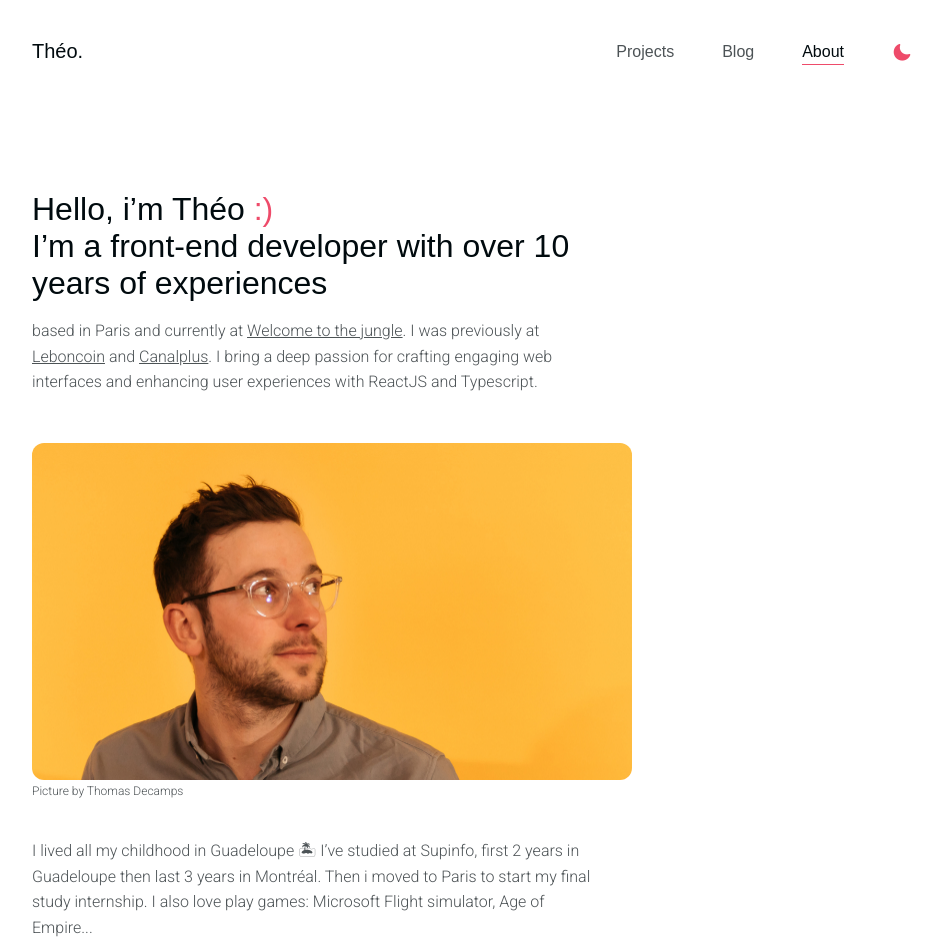
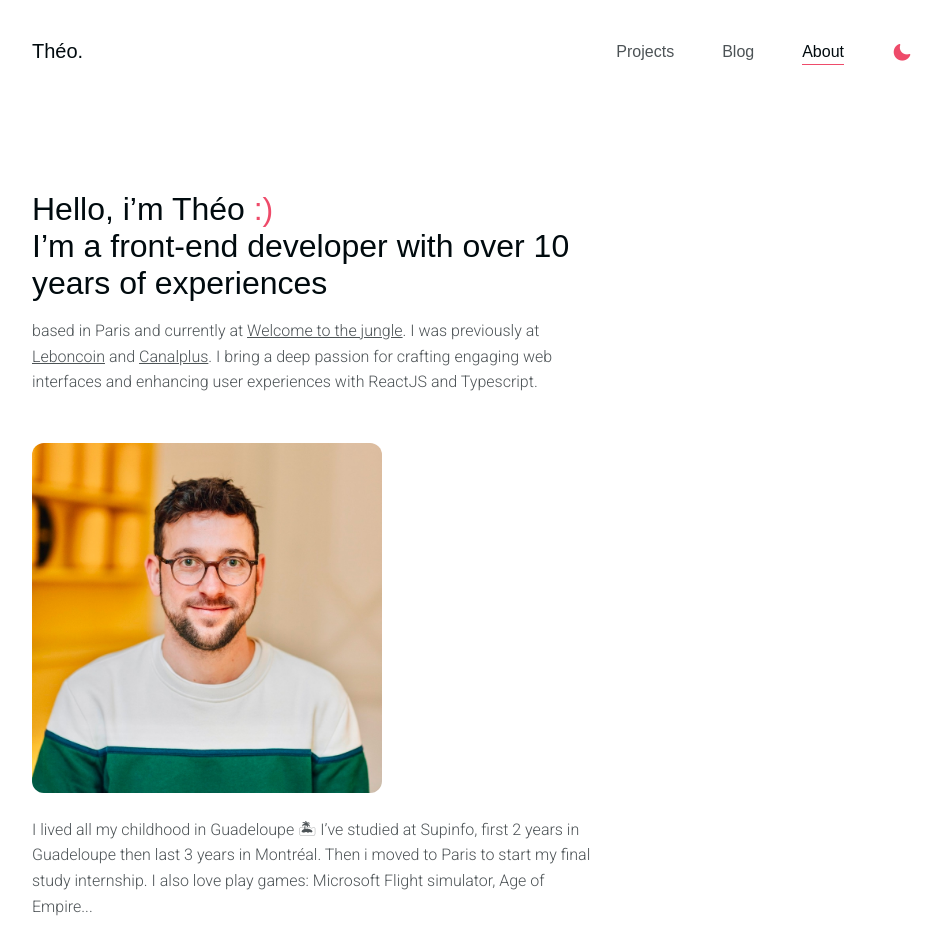
Before and after one commit to theo-mesnil/theomesnil.com, a Next.js app: page /about in a window 1280 px wide. Shown: the top 944 px of the page, without its empty margins (168-1110 px from the left). Built offline with nearby package versions, Linux system fonts and the light colour scheme; a web font is replaced by a local one.

Commit message:
feat: add new picture

```diff
--- a/app/about/page.module.css
+++ b/app/about/page.module.css
@@ -19,27 +19,21 @@
   position: relative;
   display: block;
   width: 100%;
-  aspect-ratio: 16 / 9;
+  aspect-ratio: 1 / 1;
   margin-top: var(--space-3xl);
-  max-width: 37.5rem;
+  max-width: 21.875rem;
   border-radius: var(--radius);
   overflow: hidden;
-}
-
-.pictureCopyright {
-  margin-top: var(--space-xs);
-  margin-bottom: var(--space-xxl);
-}
-
-.pictureCopyright a {
-  color: inherit;
-  text-decoration: none;
 }
 
 .experiences {
   margin-top: var(--space-3xl);
 }
 
+.life {
+  margin-top: var(--space-lg);
+}
+
 .resume {
   margin-top: var(--space-lg);
 }
--- a/app/about/page.tsx
+++ b/app/about/page.tsx
@@ -120,12 +120,7 @@ export default function About() {
           <Image fill placeholder="blur" src={meImage} alt="Théo Mesnil" />
         </div>
       </section>
-      <Text variant="xs" className={styles.pictureCopyright} as="div">
-        <a href="https://www.instagram.com/thomdek/" target="_blank" rel="noopener noreferrer">
-          Picture by Thomas Decamps
-        </a>
-      </Text>
-      <Wording>
+      <Wording className={styles.life}>
         I lived all my childhood in Guadeloupe 🏝 I’ve studied at Supinfo, first 2 years in
         Guadeloupe then last 3 years in Montréal. Then i moved to Paris to start my final study
         internship. I also love play games: Microsoft Flight simulator, Age of Empire...
--- a/app/components/Wording/index.tsx
+++ b/app/components/Wording/index.tsx
@@ -4,11 +4,12 @@ import styles from './index.module.css'
 
 interface WordingProps {
   children: React.ReactNode
+  className?: string
 }
 
-export default function Wording({ children }: WordingProps) {
+export default function Wording({ children, className }: WordingProps) {
   return (
-    <Text className={styles.wording} as="p">
+    <Text className={`${styles.wording} ${className}`} as="p">
       {children}
     </Text>
   )
```
Also changed, not shown: package.json (+12 -12 lines), public/about/me.jpg, 1 other file (tests, documents, lock files or other folders).
